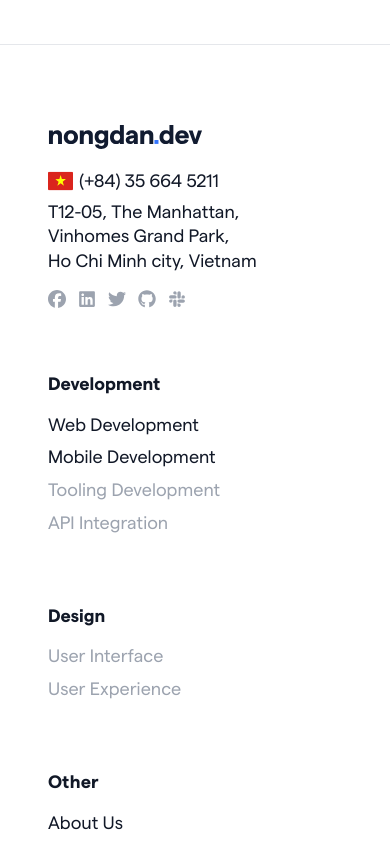
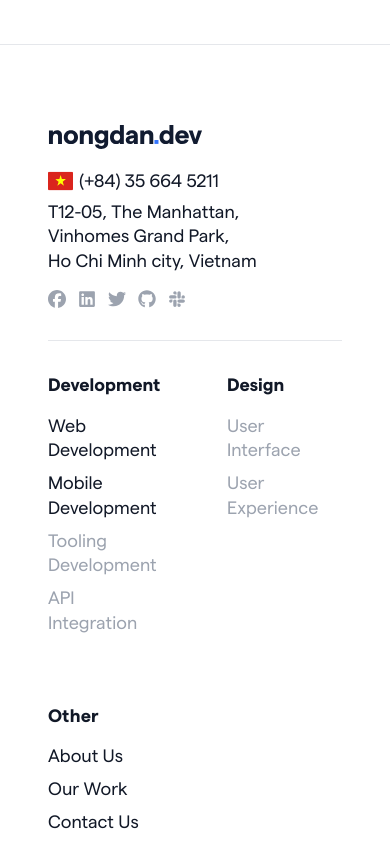
Before and after one commit to nongdan-dev/website, a React (Vite) app: page /about-us in a window 390 px wide. Shown: the part 5720-6564 px from the top of the page. Built offline with nearby package versions, Linux system fonts and the light colour scheme.

Commit message:
update footer

```diff
--- a/src/layout/Footer.tsx
+++ b/src/layout/Footer.tsx
@@ -8,8 +8,8 @@ function Footer() {
   return (
     <footer className='content-grid border-t border-gray-200 pt-20 text-lg'>
       <div className='col-content'>
-        <div className='flex flex-row flex-wrap gap-16 lg:flex-nowrap'>
-          <address className='w-full flex-shrink-0 not-italic lg:w-[22rem] xl:w-[30rem]'>
+        <div className='flex flex-row flex-wrap gap-8 lg:flex-nowrap lg:gap-16'>
+          <address className='w-full flex-shrink-0 border-b border-gray-200 pb-8 not-italic lg:w-[22rem] lg:border-none lg:pb-0 xl:w-[30rem]'>
             <img src={Logo} alt='website logo' className='mb-5 h-6' />
             <div className='flex flex-col gap-1.5'>
               <a
@@ -57,7 +57,7 @@ function Footer() {
               </li>
             </ul>
           </address>
-          <div className='grid w-full gap-16 min-[475px]:grid-cols-2 md:grid-cols-3'>
+          <div className='grid w-full grid-cols-2 gap-16 md:grid-cols-3'>
             <nav aria-label='Development'>
               <span aria-hidden className='font-bold'>
                 Development
```
